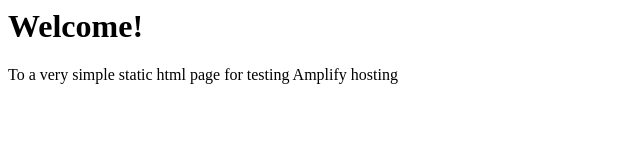
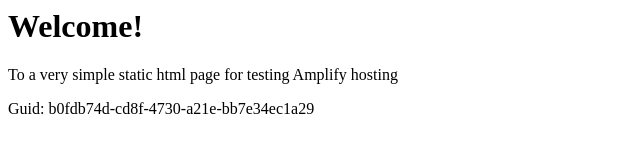
Before and after one commit to aws-aemilia-pdx/Github-PR-Commit-Integration-Test-DoNotTouch-Gith-P5X5MO5I-v1-gamma-us-west-2, a website: page src/index.html in a window 1280 px wide. Shown: the whole page, without its empty margins (0-640 px from the left). Drawn offline with Linux system fonts and the light colour scheme.

Commit message:
commit from integ tests

```diff
--- a/src/index.html
+++ b/src/index.html
@@ -1,3 +1,5 @@
+
+
 <html lang="en">
 
 <head>
@@ -10,6 +12,6 @@
 <body>
     <h1>Welcome!</h1>
     <p>To a very simple static html page for testing Amplify hosting</p>
-</body>
+    <p>Guid: b0fdb74d-cd8f-4730-a21e-bb7e34ec1a29</p></body>
 
 </html>
```
